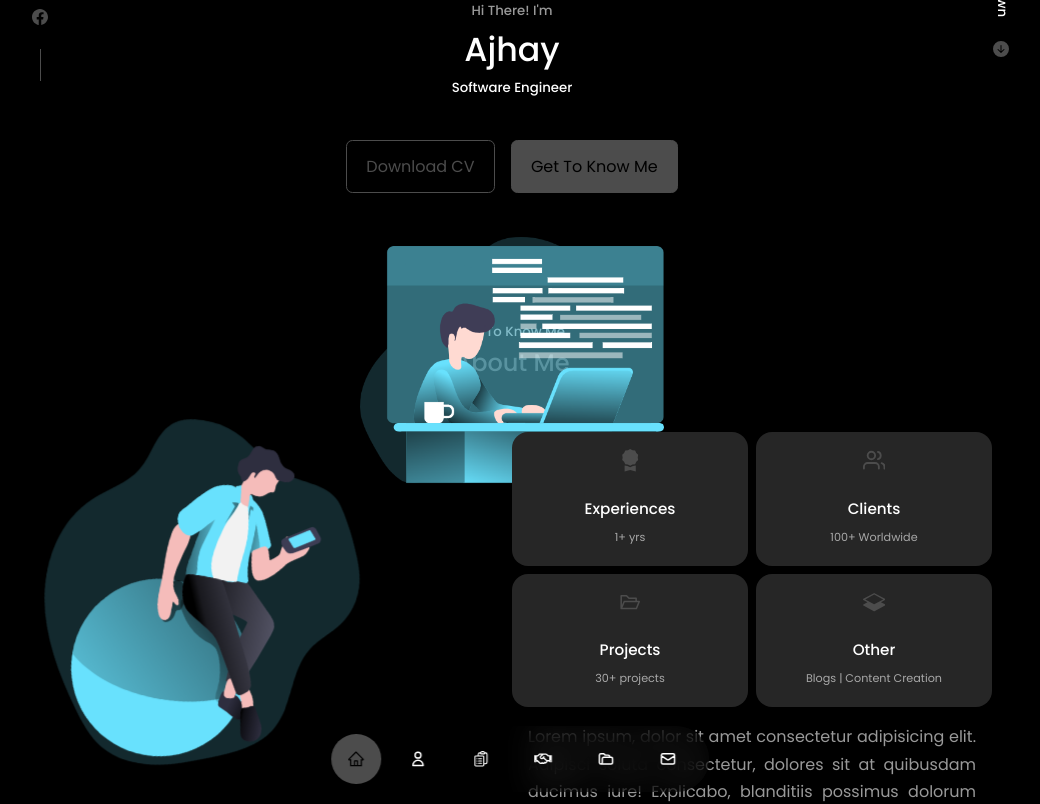
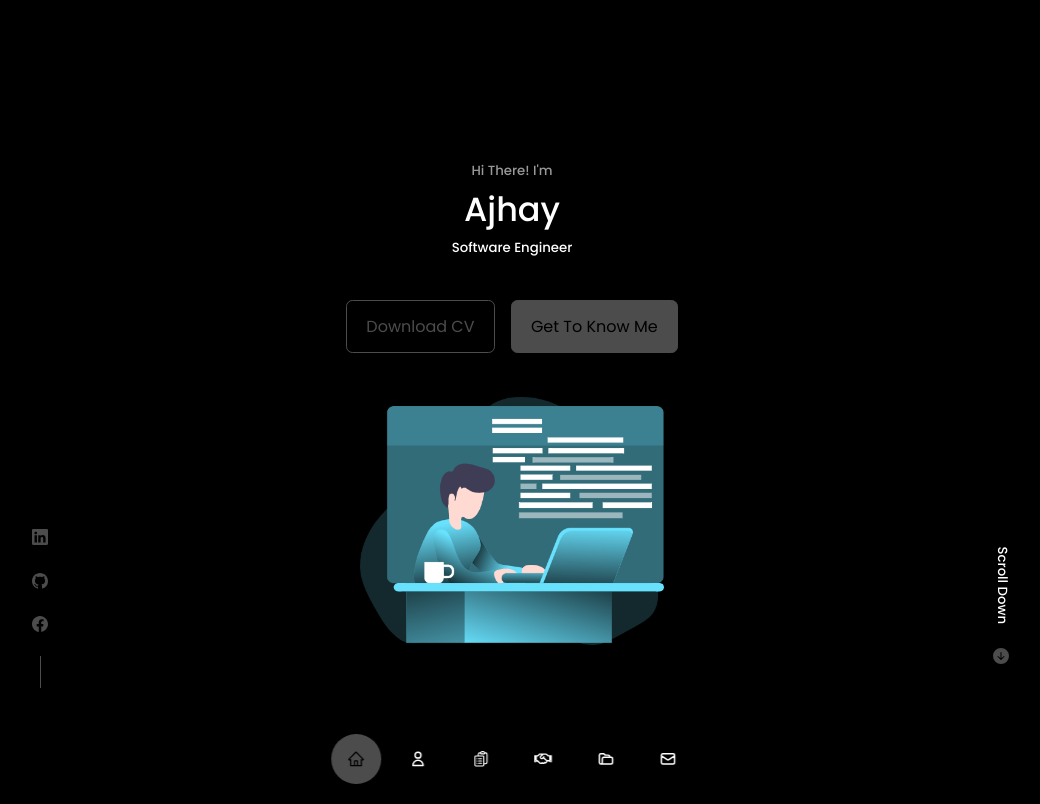
Before and after one commit to KuLotAjhay/my-project, a React (Create React App) app: page / in a window 1280 px wide. Shown: the top 804 px of the page, without its empty margins (128-1168 px from the left). Built offline with nearby package versions, Linux system fonts and the light colour scheme.

Commit message:
Deployed website

```diff
--- a/src/components/header/header.css
+++ b/src/components/header/header.css
@@ -1,6 +1,6 @@
-.header {
+header {
     height: 100vh;
-    padding-top: 2rem;
+    padding-top: 10rem;
     overflow: hidden;
 }
 
--- a/src/index.css
+++ b/src/index.css
@@ -129,7 +129,7 @@ img {
 
 /* ---For Small Devices(Media Queries)--- */
 
-@media screen and (max-width: 450px) {
+@media screen and (max-width: 600px) {
     .container {
         width: var(--container-width-sm);
     }
```
